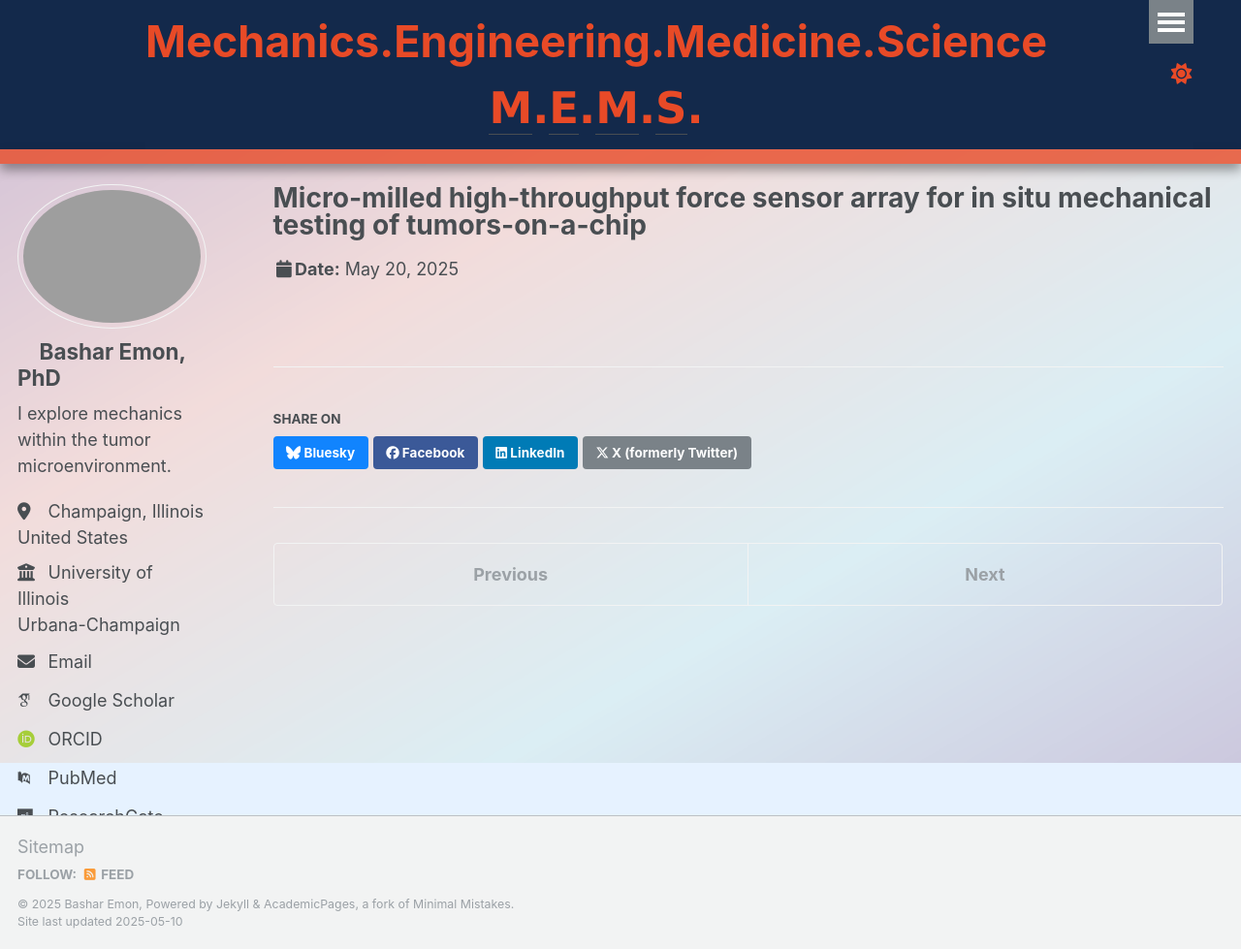
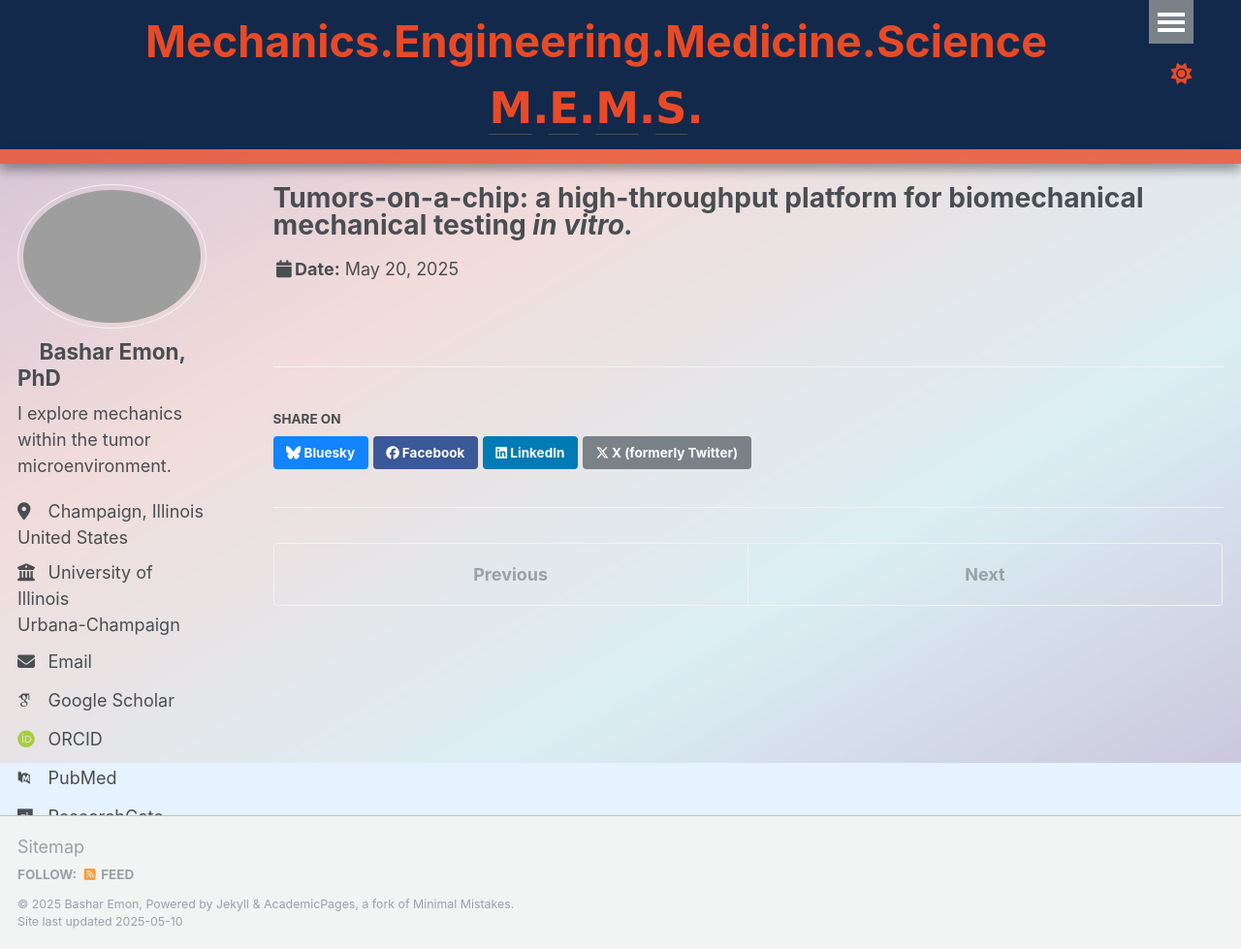
Before and after one commit to BasharEmon/BasharEmon.github.io, a Jekyll site: the page built from _talks/NAS_2025.md, in a window 1280 px wide and 979 px high. Shown: the whole window at 97% size. Built offline with Jekyll 4.4.1, drawn with Linux system fonts in a browser that asks for light colours; some web fonts are replaced.

Commit message:
Update NAS_2025.md

```diff
--- a/_talks/NAS_2025.md
+++ b/_talks/NAS_2025.md
@@ -1,5 +1,5 @@
 ---
-title: "Micro-milled high-throughput force sensor array for in situ mechanical testing of tumors-on-a-chip"
+title: "Tumors-on-a-chip: a high-throughput platform for biomechanical mechanical testing _in vitro._"
 collection: talks
 type: "Poster, Travel Award winner"
 permalink: /talks/NAS_2025
```
